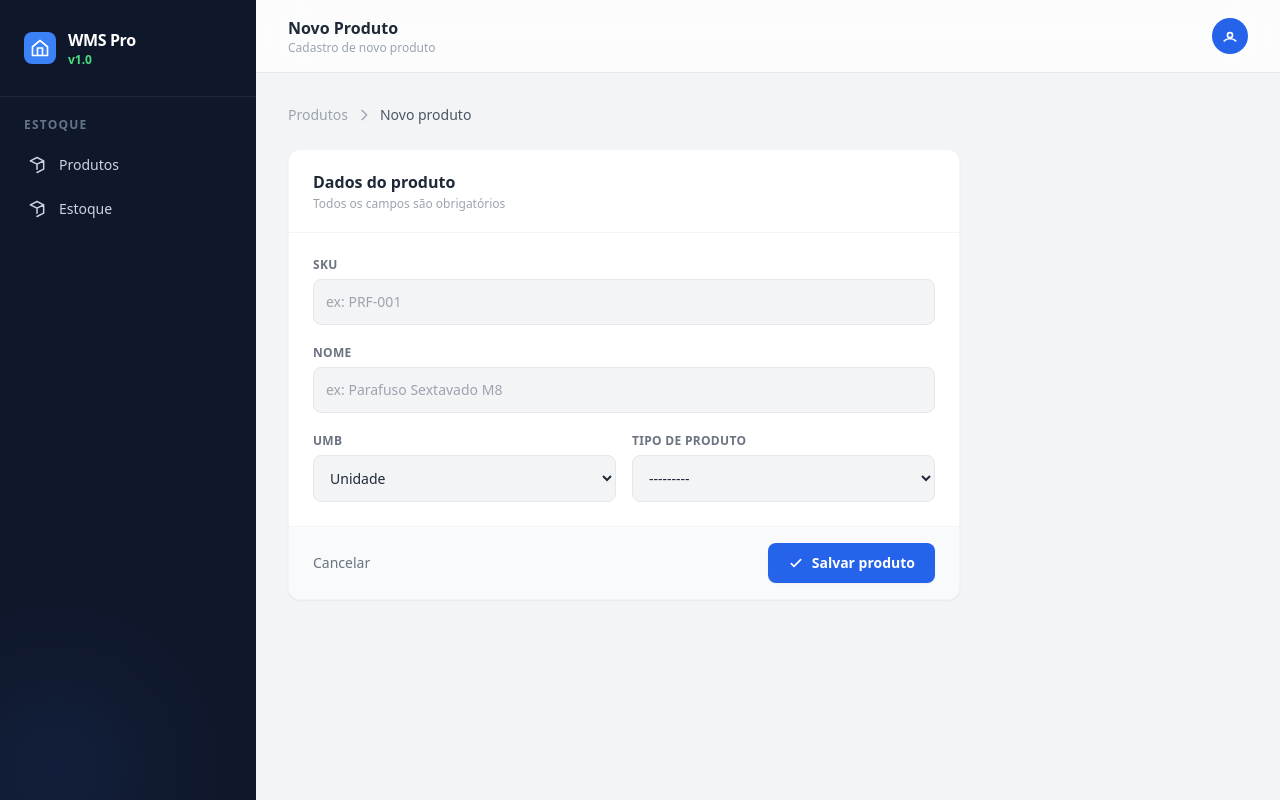
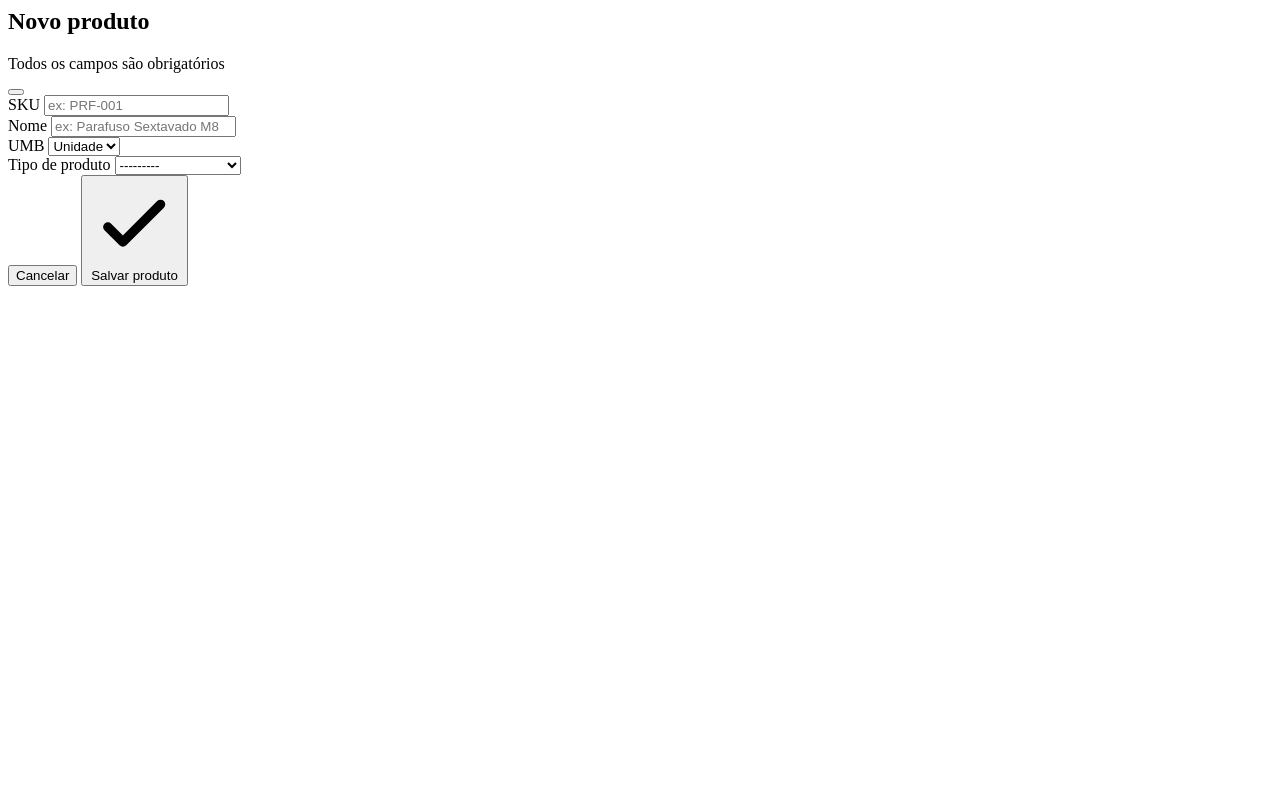
Before and after one commit to rochamrcs/wms-django, a Django app: page /products/new_product/ in a window 1280 px wide. Run offline with Django 5.2, Linux system fonts and the light colour scheme; the visitor is signed in with stand-in values (Sample User, id 1); some libraries are stand-ins or nearby versions.

Commit message:
feat(product): add modal for new product form

```diff
--- a/products/templates/new_product.html
+++ b/products/templates/new_product.html
@@ -1,125 +1,68 @@
-{% extends "base.html" %}
+<div id="create-product-modal"
+     class="fixed inset-0 z-40 {% if modal_open %}flex{% else %}hidden{% endif %} items-center justify-center bg-slate-900/50 p-4"
+     role="dialog"
+     aria-modal="true"
+     aria-labelledby="create-product-title">
+  <div class="w-full max-w-2xl max-h-[90vh] overflow-y-auto bg-white rounded-xl shadow-xl border border-gray-100">
+    <form method="POST" action="{% url 'products:new_product' %}">
+      {% csrf_token %}
 
- {% block page_title %}Novo Produto{% endblock %}
- {% block page_description %}Cadastro de novo produto{% endblock %}
-
-{% block content %}
-
-<form method="POST">
-  {% csrf_token %}
-
-  <!-- Erro geral -->
-  {% if new_product.errors %}
-    <div class="mb-4 p-4 rounded-lg bg-red-50 border border-red-200 text-sm text-red-700">
-      <strong>Corrija os erros abaixo:</strong>
-    </div>
-  {% endif %}
-
-  <div class="flex items-center gap-2 text-sm text-gray-400 mb-6">
-    <a href="{% url 'products:products' %}" class="hover:text-blue-600 transition">Produtos</a>
-    <svg class="w-4 h-4" fill="none" stroke="currentColor" stroke-width="2" viewBox="0 0 24 24">
-      <path stroke-linecap="round" stroke-linejoin="round" d="M9 5l7 7-7 7"/>
-    </svg>
-    <span class="text-gray-600 font-medium">Novo produto</span>
-  </div>
-
-  <div class="max-w-2xl">
-    <div class="bg-white rounded-xl shadow-sm border border-gray-100 overflow-hidden">
-
-      <!-- Header -->
-      <div class="px-6 py-5 border-b border-gray-100">
-        <h2 class="text-base font-bold text-gray-800">Dados do produto</h2>
-        <p class="text-xs text-gray-400 mt-0.5">Todos os campos são obrigatórios</p>
+      <div class="px-6 py-5 border-b border-gray-100 flex items-start justify-between">
+        <div>
+          <h2 id="create-product-title" class="text-base font-bold text-gray-800">Novo produto</h2>
+          <p class="text-xs text-gray-400 mt-0.5">Todos os campos são obrigatórios</p>
+        </div>
+        <button type="button" onclick="closeCreateProductModal()"
+                class="w-8 h-8 rounded-lg bg-gray-100 hover:bg-gray-200 text-gray-500 flex items-center justify-center transition"
+                aria-label="Fechar">
+          <svg class="w-4 h-4" fill="none" stroke="currentColor" stroke-width="2" viewBox="0 0 24 24">
+            <path stroke-linecap="round" stroke-linejoin="round" d="M6 6l12 12M18 6L6 18"/>
+          </svg>
+        </button>
       </div>
 
-      <!-- Body -->
+      {% if new_product.errors %}
+        <div class="mx-6 mt-6 p-4 rounded-lg bg-red-50 border border-red-200 text-sm text-red-700">
+          <strong>Corrija os erros abaixo:</strong>
+        </div>
+      {% endif %}
+
       <div class="px-6 py-6 space-y-5">
-
-        <!-- SKU -->
         <div>
-          <label class="block text-xs font-semibold text-gray-500 uppercase tracking-wide mb-1.5">
-            SKU
-          </label>
-
+          <label for="{{ new_product.product_code.id_for_label }}" class="block text-xs font-semibold text-gray-500 uppercase tracking-wide mb-1.5">SKU</label>
           {{ new_product.product_code }}
-
-          {% if new_product.product_code.errors %}
-            <p class="text-xs text-red-500 mt-1">
-              {{ new_product.product_code.errors.0 }}
-            </p>
-          {% endif %}
+          {% if new_product.product_code.errors %}<p class="text-xs text-red-500 mt-1">{{ new_product.product_code.errors.0 }}</p>{% endif %}
         </div>
 
-        <!-- Nome -->
         <div>
-          <label class="block text-xs font-semibold text-gray-500 uppercase tracking-wide mb-1.5">
-            Nome
-          </label>
-
+          <label for="{{ new_product.name.id_for_label }}" class="block text-xs font-semibold text-gray-500 uppercase tracking-wide mb-1.5">Nome</label>
           {{ new_product.name }}
-
-          {% if new_product.name.errors %}
-            <p class="text-xs text-red-500 mt-1">
-              {{ new_product.name.errors.0 }}
-            </p>
-          {% endif %}
+          {% if new_product.name.errors %}<p class="text-xs text-red-500 mt-1">{{ new_product.name.errors.0 }}</p>{% endif %}
         </div>
 
-        <!-- UMB + Tipo -->
-        <div class="grid grid-cols-2 gap-4">
-
-          <!-- UMB -->
+        <div class="grid grid-cols-1 sm:grid-cols-2 gap-4">
           <div>
-            <label class="block text-xs font-semibold text-gray-500 uppercase tracking-wide mb-1.5">
-              UMB
-            </label>
-
+            <label for="{{ new_product.umb.id_for_label }}" class="block text-xs font-semibold text-gray-500 uppercase tracking-wide mb-1.5">UMB</label>
             {{ new_product.umb }}
-
-            {% if new_product.umb.errors %}
-              <p class="text-xs text-red-500 mt-1">
-                {{ new_product.umb.errors.0 }}
-              </p>
-            {% endif %}
+            {% if new_product.umb.errors %}<p class="text-xs text-red-500 mt-1">{{ new_product.umb.errors.0 }}</p>{% endif %}
           </div>
-
-          <!-- Tipo -->
           <div>
-            <label class="block text-xs font-semibold text-gray-500 uppercase tracking-wide mb-1.5">
-              Tipo de produto
-            </label>
-
+            <label for="{{ new_product.product_type.id_for_label }}" class="block text-xs font-semibold text-gray-500 uppercase tracking-wide mb-1.5">Tipo de produto</label>
             {{ new_product.product_type }}
-
-            {% if new_product.product_type.errors %}
-              <p class="text-xs text-red-500 mt-1">
-                {{ new_product.product_type.errors.0 }}
-              </p>
-            {% endif %}
+            {% if new_product.product_type.errors %}<p class="text-xs text-red-500 mt-1">{{ new_product.product_type.errors.0 }}</p>{% endif %}
           </div>
-
         </div>
-
       </div>
 
-      <!-- Footer -->
-      <div class="px-6 py-4 border-t border-gray-100 bg-gray-50 flex items-center justify-between">
-        <a href="{% url 'products:products' %}"
-           class="text-sm text-gray-500 hover:text-gray-700 transition">
-          Cancelar
-        </a>
-
-        <button type="submit"
-                class="flex items-center gap-2 bg-blue-600 hover:bg-blue-700 text-white text-sm font-semibold px-5 py-2.5 rounded-lg transition shadow-sm">
+      <div class="px-6 py-4 border-t border-gray-100 bg-gray-50 flex items-center justify-end gap-3">
+        <button type="button" onclick="closeCreateProductModal()" class="text-sm text-gray-500 hover:text-gray-700 transition">Cancelar</button>
+        <button type="submit" class="flex items-center gap-2 bg-blue-600 hover:bg-blue-700 text-white text-sm font-semibold px-5 py-2.5 rounded-lg transition shadow-sm">
           <svg class="w-4 h-4" fill="none" stroke="currentColor" stroke-width="2.5" viewBox="0 0 24 24">
             <path stroke-linecap="round" stroke-linejoin="round" d="M5 13l4 4L19 7"/>
           </svg>
           Salvar produto
         </button>
       </div>
-
-    </div>
+    </form>
   </div>
-</form>
-
-{% endblock %}
+</div>
--- a/products/views.py
+++ b/products/views.py
@@ -25,7 +25,10 @@ def products(request):
     elif filter_status == "inativo":
         products_list = products_list.filter(status=False)
 
-    return render(request, 'products.html', {"products_list": products_list})
+    return render(request, 'products.html', {
+        "products_list": products_list,
+        "new_product": ProductForm(),
+    })
 
 
 @login_required(login_url='accounts:login_form')
@@ -38,7 +41,10 @@ def new_product(request):
             return redirect('products:products')
     else:
         new_product_form = ProductForm()
-    return render(request, 'new_product.html', {'new_product': new_product_form})
+    return render(request, 'new_product.html', {
+        'new_product': new_product_form,
+        'modal_open': True,
+    })
 
 
 @login_required(login_url='accounts:login_form')
```
Also changed, not shown: products/templates/products.html (+30 -2 lines).
